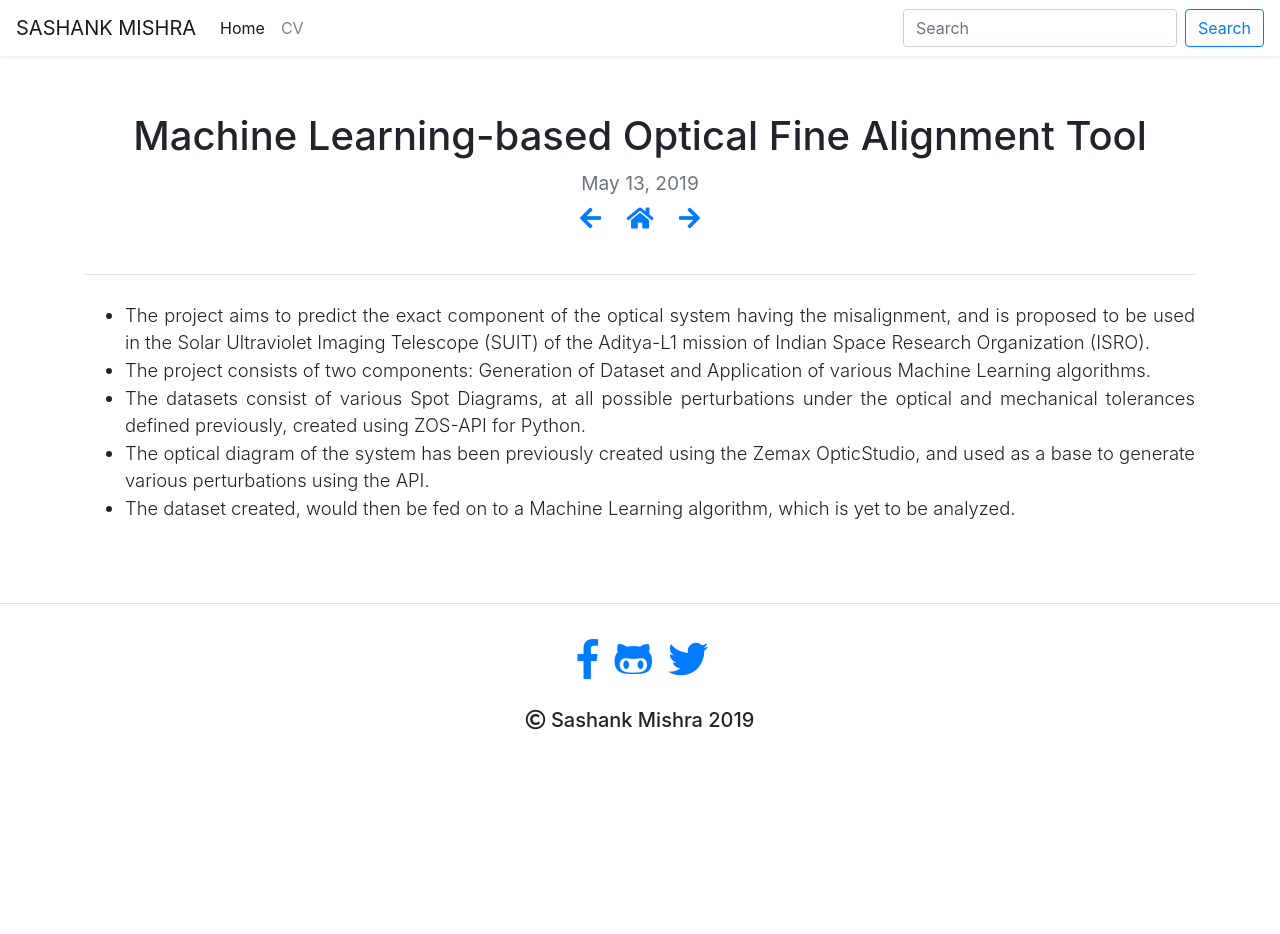
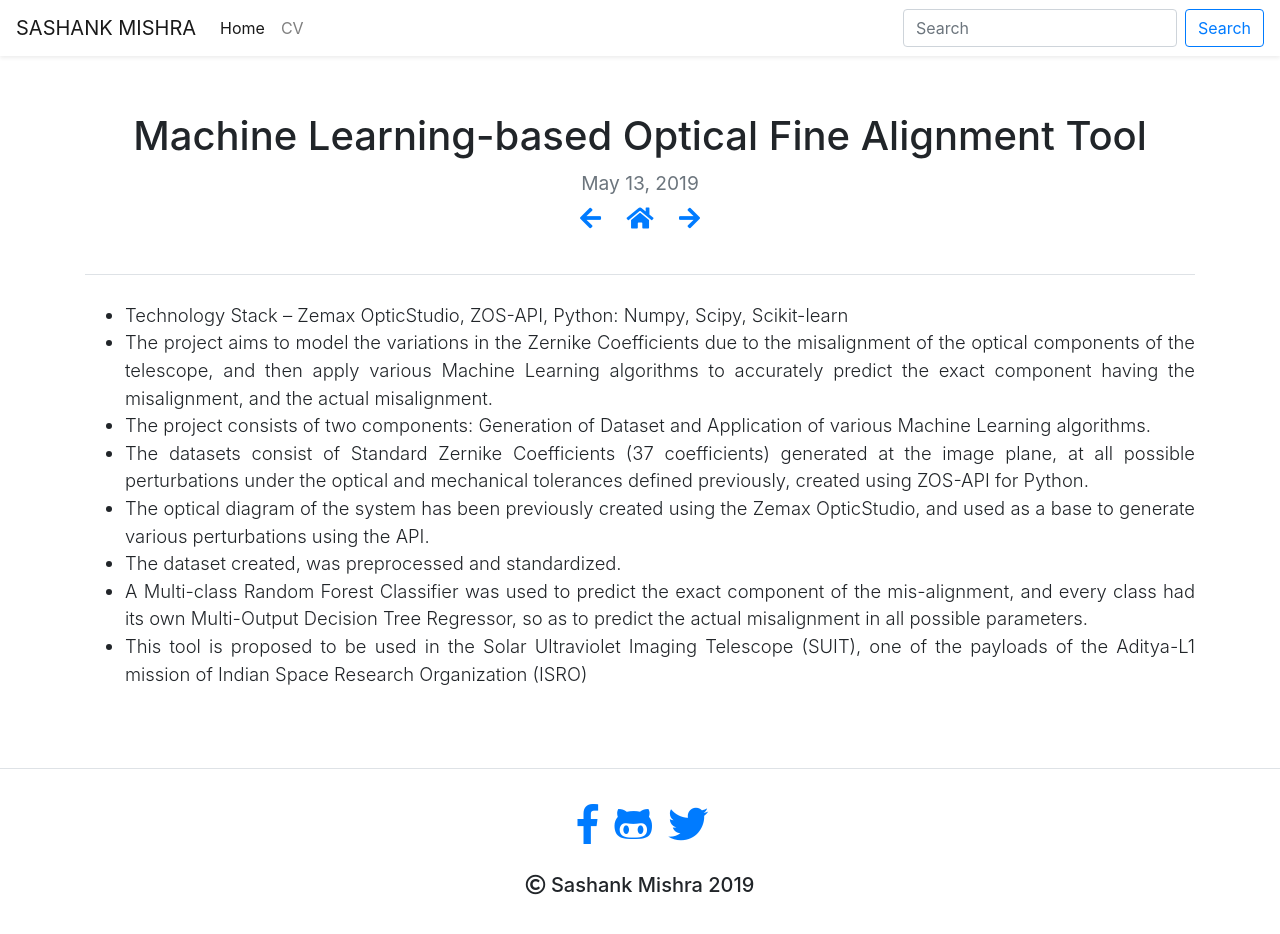
Before and after one commit to sashank27/sashank27.github.io, a Jekyll site: the page built from projects/_posts/2019-05-13-ML-based-Optical-Fine-Alignment-Tool.md, in a window 1280 px wide and 937 px high. Shown: the top 934 px of the window. Built offline with Jekyll 4.4.1, drawn with Linux system fonts in a browser that asks for light colours; nearby versions of some CDN libraries.

```diff
--- a/_data/interests.csv
+++ b/_data/interests.csv
@@ -3,4 +3,4 @@ Machine Learning,
 Deep Learning,
 Image Processing,
 Data Science,
-Computational Astrophysics
+Computational Science
--- a/projects/_posts/2019-05-13-ML-based-Optical-Fine-Alignment-Tool.md
+++ b/projects/_posts/2019-05-13-ML-based-Optical-Fine-Alignment-Tool.md
@@ -1,10 +1,13 @@
 ---
 layout: post
 title: Machine Learning-based Optical Fine Alignment Tool
-abstract:  R&D Project under Dr. Sreejith Padinhatteri, Inter-University Centre for Astronomy and Astrophysics, Pune.
+abstract:  R&D Project under Dr. Sreejith Padinhatteeri, Inter-University Centre for Astronomy and Astrophysics, Pune.
 ---
-- The project aims to predict the exact component of the optical system having the misalignment, and is proposed to be used in the Solar Ultraviolet Imaging Telescope (SUIT) of the Aditya-L1 mission of Indian Space Research Organization (ISRO).
+- Technology Stack – Zemax OpticStudio, ZOS-API, Python: Numpy, Scipy, Scikit-learn
+- The project aims to model the variations in the Zernike Coefficients due to the misalignment of the optical components of the telescope, and then apply various Machine Learning algorithms to accurately predict the exact component having the misalignment, and the actual misalignment.
 - The project consists of two components: Generation of Dataset and Application of various Machine Learning algorithms.
-- The datasets consist of various Spot Diagrams, at all possible perturbations under the optical and mechanical tolerances defined previously, created using ZOS-API for Python.
+- The datasets consist of Standard Zernike Coefficients (37 coefficients) generated at the image plane, at all possible perturbations under the optical and mechanical tolerances defined previously, created using ZOS-API for Python.
 - The optical diagram of the system has been previously created using the Zemax OpticStudio, and used as a base to generate various perturbations using the API.
-- The dataset created, would then be fed on to a Machine Learning algorithm, which is yet to be analyzed.
+- The dataset created, was preprocessed and standardized.
+- A Multi-class Random Forest Classifier was used to predict the exact component of the mis-alignment, and every class had its own Multi-Output Decision Tree Regressor, so as to predict the actual misalignment in all possible parameters.
+- This tool is proposed to be used in the Solar Ultraviolet Imaging Telescope (SUIT), one of the payloads of the Aditya-L1 mission of Indian Space Research Organization (ISRO)
```
Also changed, not shown: _includes/about.md (+1 -1 lines), 1 other file.
